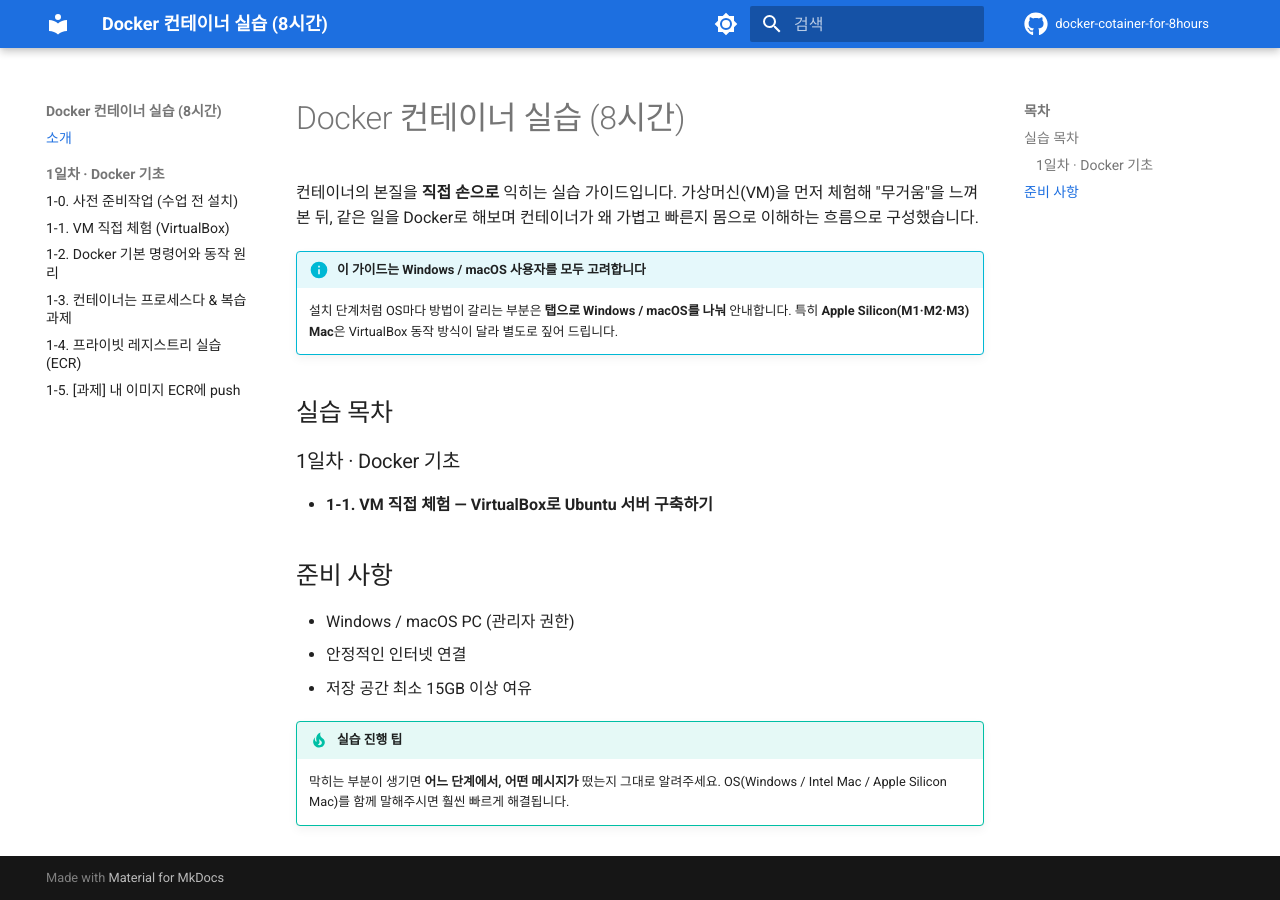
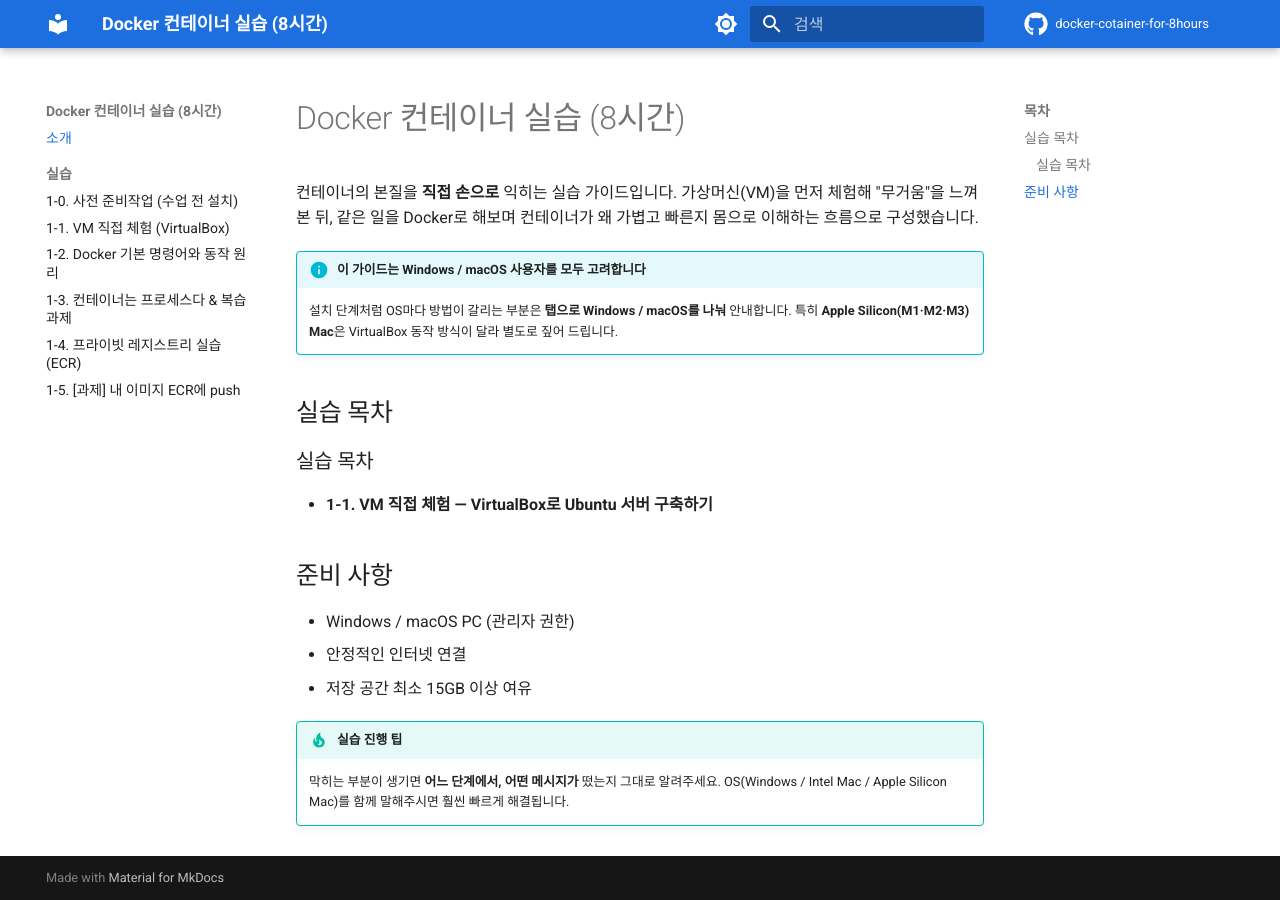
Before and after one commit to skilleat-labs/docker-cotainer-for-8hours, an MkDocs documentation site: the page built from docs/index.md, in a window 1280 px wide. Built offline with MkDocs 1.6.1 and Material for MkDocs 9.7.7, drawn with Linux system fonts in a browser that asks for light colours; comment, search, counter and statistics services are not loaded.

Commit message:
Merge days into one continuous list (drop 1일차 label)
Co-Authored-By: Claude Opus 4.8 <noreply@anthropic.com>

```diff
--- a/docs/index.md
+++ b/docs/index.md
@@ -8,7 +8,7 @@
 
 ## 실습 목차
 
-### 1일차 · Docker 기초
+### 실습 목차
 - **1-1. VM 직접 체험 — VirtualBox로 Ubuntu 서버 구축하기**
 
 ## 준비 사항
--- a/mkdocs.yml
+++ b/mkdocs.yml
@@ -78,7 +78,7 @@ draft_docs: |
 
 nav:
   - 소개: index.md
-  - 1일차 · Docker 기초:
+  - 실습:
       - "1-0. 사전 준비작업 (수업 전 설치)": day1/00-pre-setup.md
       - "1-1. VM 직접 체험 (VirtualBox)": day1/01-vm-virtualbox.md
       - "1-2. Docker 기본 명령어와 동작 원리": day1/02-container.md
```
Also changed, not shown: README.md (+0 -2 lines).
